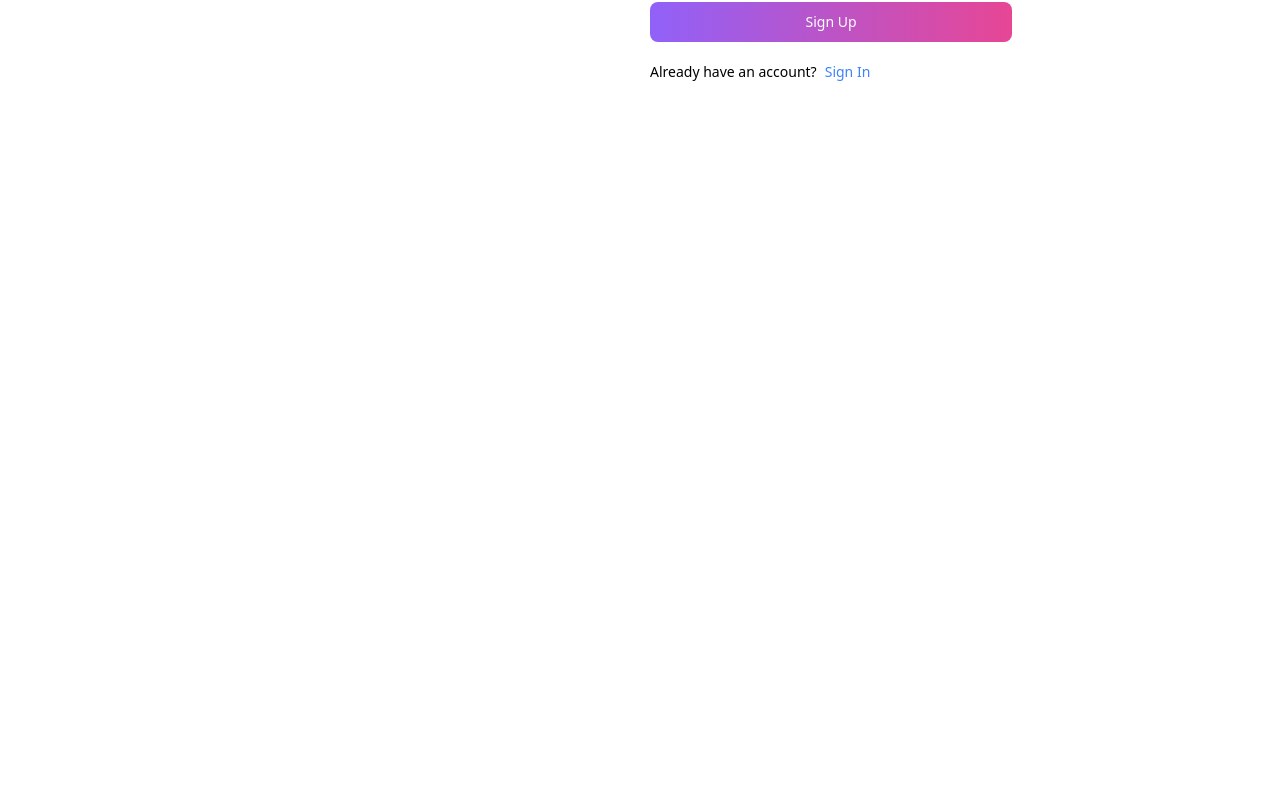
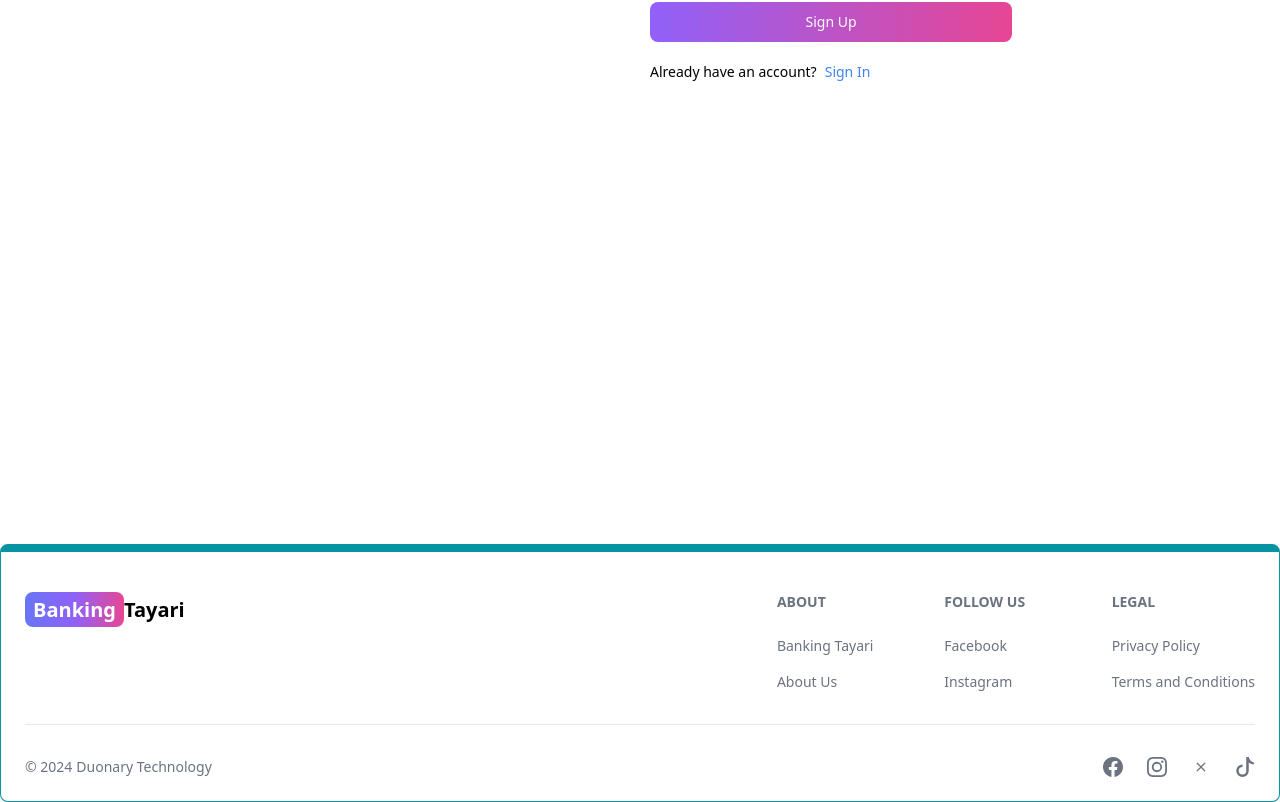
Before and after one commit to sunil-jr/Manoj-Sapkota-Blog, a React (Vite) app in the folder client/: page /sign-up in a window 1280 px wide. Shown: the part 400-1202 px from the top of the page. Before the commit the page ends 944 px from the top, so only its background shows below. Built offline with nearby package versions, Linux system fonts and the light colour scheme.

Commit message:
Created footer section

```diff
--- a/client/src/App.jsx
+++ b/client/src/App.jsx
@@ -6,6 +6,8 @@
 import Dashboard from './pages/Dashboard'
 import Projects from './pages/Projects'
 import Header from './components/Header'
+import FooterCom from './components/Footer'
+
 
 export default function App() {
   return (
@@ -19,6 +21,7 @@
       <Route path="/sign-in" element={<SignIn />}/>
       <Route path="/sign-up" element={<SignUp />}/>
     </Routes>
+    <FooterCom />
     </BrowserRouter>
   )
 }
--- /dev/null
+++ b/client/src/components/Footer.jsx
@@ -0,0 +1,79 @@
+import { Footer } from 'flowbite-react'
+import React from 'react'
+import { Link } from 'react-router-dom'
+import { BsFacebook, BsInstagram, BsTiktok, BsTwitter, BsX } from 'react-icons/bs'
+
+export default function FooterCom() {
+  return (
+    <Footer container className='border border-t-8 border-teal-500'>
+        <div className='w-full max-w-7xl mx-auto'>
+            <div className='grid w-full justify-between sm:flex md:grid-cols-1'>
+                <div className='mt-5'>
+                <Link to= '/' className='self-center whitespace-nowrap text-lg sm:text-xl font-semibold dark:text-white'>
+                    <span className='px-2 py-1 bg-gradient-to-r from-indigo-500 via-purple-500 to-pink-500 rounded-lg text-white'>Banking</span>
+                    Tayari
+                </Link>
+                </div>
+
+                <div className='grid grid-cols-2 gap-8 mt-4 sm:grid-cols-3 sm:gap-6'>
+                    <div>
+                    <Footer.Title title='About' />
+                    <Footer.LinkGroup col>
+
+                        <Footer.Link href='https://www.bankingtayari.com' target='blank' rel='noopener noreferrer' >
+                            Banking Tayari
+                        </Footer.Link>
+
+                        <Footer.Link href='/about' target='blank' rel='noopener noreferrer' >
+                            About Us
+                        </Footer.Link>
+
+                    </Footer.LinkGroup>
+                    </div>
+
+                    <div>
+                    <Footer.Title title='Follow Us' />
+                    <Footer.LinkGroup col>
+
+                        <Footer.Link href='https://www.facebook.com' target='blank' rel='noopener noreferrer' >
+                            Facebook
+                        </Footer.Link>
+
+                        <Footer.Link href='https://www.instagram.com' target='blank' rel='noopener noreferrer' >
+                            Instagram
+                        </Footer.Link>
+
+                    </Footer.LinkGroup>
+                    </div>
+
+                    <div>
+                    <Footer.Title title='Legal' />
+                    <Footer.LinkGroup col>
+
+                        <Footer.Link href='#' target='blank' rel='noopener noreferrer' >
+                            Privacy Policy
+                        </Footer.Link>
+
+                        <Footer.Link href='#' target='blank' rel='noopener noreferrer' >
+                            Terms and Conditions
+                        </Footer.Link>
+
+                    </Footer.LinkGroup>
+                    </div>
+                </div>
+            </div>
+            <Footer.Divider />
+            <div className='w-full sm:flex sm:items-center sm:justify-between'>
+                <Footer.Copyright href='https://www.duonary.com' by= 'Duonary Technology' year={new Date().getFullYear()}/>
+
+                <div className='flex gap-6 sm:mt-0 mt-4 sm:justify-center'>
+                    <Footer.Icon href='https://www.facebook.com' icon={BsFacebook}/>
+                    <Footer.Icon href='https://www.facebook.com' icon={BsInstagram}/>
+                    <Footer.Icon href='https://www.facebook.com' icon={BsX}/>
+                    <Footer.Icon href='https://www.facebook.com' icon={BsTiktok}/>
+                </div>
+            </div>
+        </div>
+    </Footer>
+  )
+}
```
